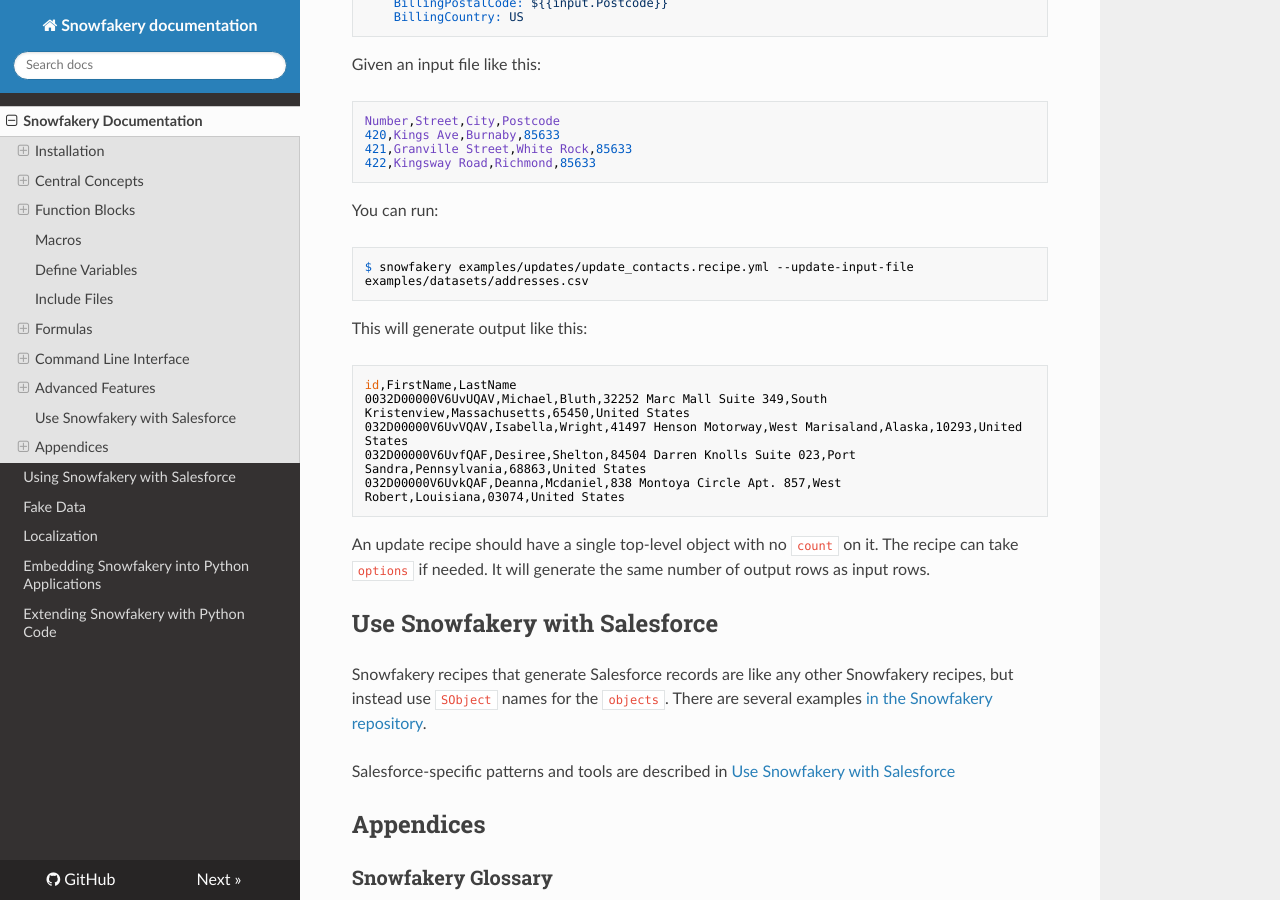
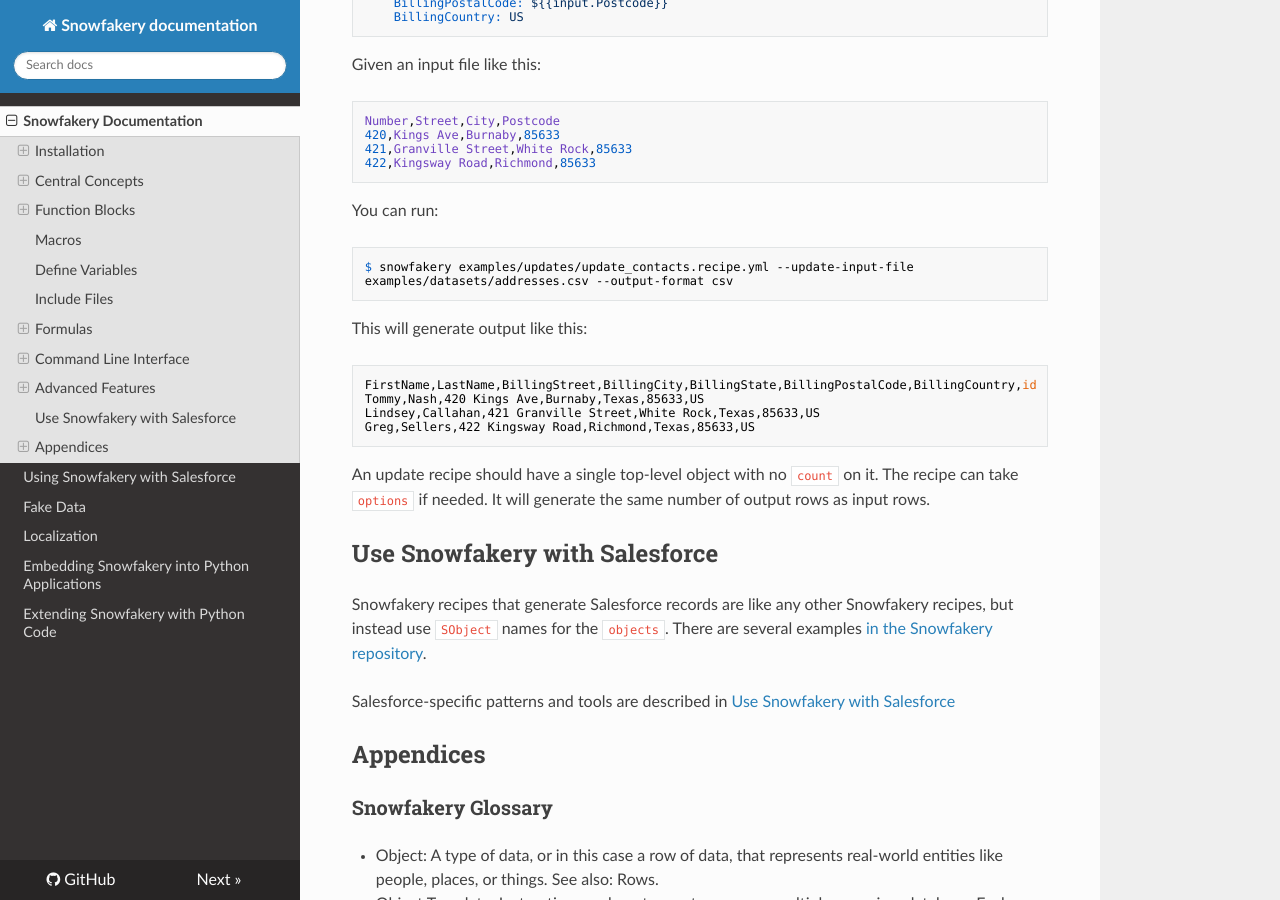
Before and after one commit to SFDO-Tooling/Snowfakery, an MkDocs documentation site: the page built from docs/index.md, in a window 1280 px wide and 900 px high, scrolled down 38601 px. Built offline with MkDocs 1.6.1, drawn with Linux system fonts in a browser that asks for light colours; nearby versions of some CDN libraries.

Commit message:
Doc fixup

````diff
--- a/docs/index.md
+++ b/docs/index.md
@@ -1970,17 +1970,16 @@
 You can run:
 
 ```
-$ snowfakery examples/updates/update_contacts.recipe.yml --update-input-file examples/datasets/addresses.csv
+$ snowfakery examples/updates/update_contacts.recipe.yml --update-input-file examples/datasets/addresses.csv --output-format csv
 ```
 
 This will generate output like this:
 
 ```
-id,FirstName,LastName
-0032D00000V6UvUQAV,Michael,Bluth,32252 Marc Mall Suite 349,South Kristenview,Massachusetts,65450,United States
-032D00000V6UvVQAV,Isabella,Wright,41497 Henson Motorway,West Marisaland,Alaska,10293,United States
-032D00000V6UvfQAF,Desiree,Shelton,84504 Darren Knolls Suite 023,Port Sandra,Pennsylvania,68863,United States
-032D00000V6UvkQAF,Deanna,Mcdaniel,838 Montoya Circle Apt. 857,West Robert,Louisiana,03074,United States
+FirstName,LastName,BillingStreet,BillingCity,BillingState,BillingPostalCode,BillingCountry,id
+Tommy,Nash,420 Kings Ave,Burnaby,Texas,85633,US
+Lindsey,Callahan,421 Granville Street,White Rock,Texas,85633,US
+Greg,Sellers,422 Kingsway Road,Richmond,Texas,85633,US
 ```
 
 An update recipe should have a single top-level object with no `count` on it.
````
